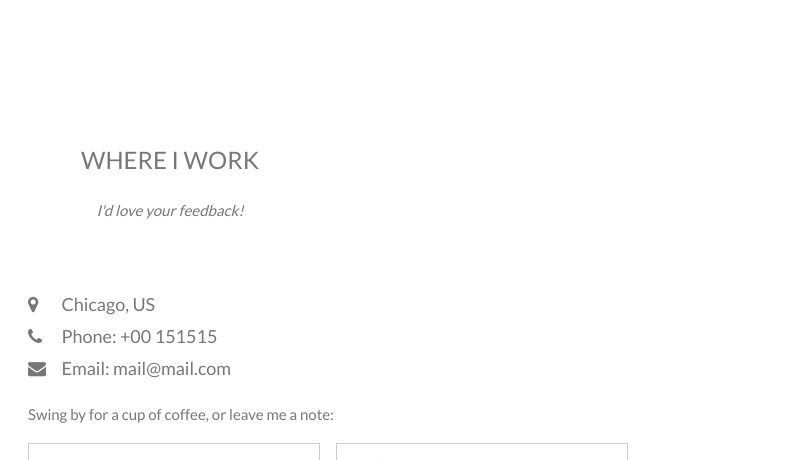
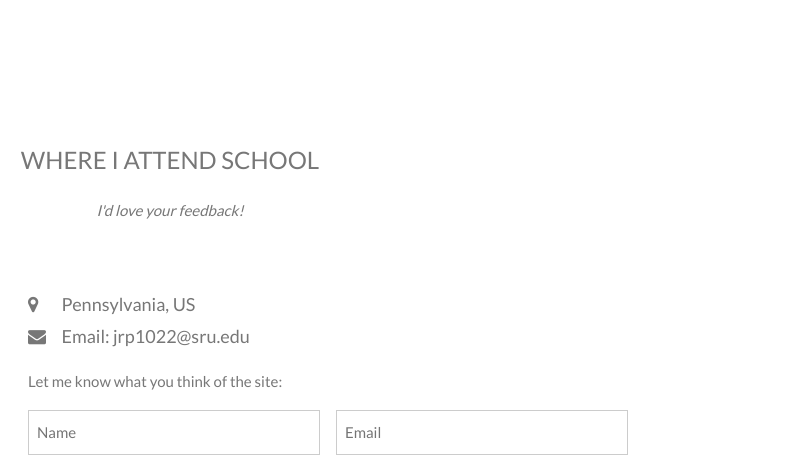
Before and after one commit to thep0under/thep0under.github.io, a plain HTML site: page index.html in a window 1280 px wide. Shown: the part 2680-3140 px from the top of the page, 470-1280 px from the left. Drawn offline with nearby package versions, Linux system fonts and the light colour scheme; some packages are replaced by stand-ins of ours.

Commit message:
Changed coordinates on google map, added useless drivel

```diff
--- a/index.html
+++ b/index.html
@@ -166,7 +166,7 @@ body, html {
 
 <!-- Container (Contact Section) -->
 <div class="w3-content w3-container w3-padding-64">
-  <h3 class="w3-center">WHERE I WORK</h3>
+  <h3 class="w3-center">WHERE I ATTEND SCHOOL</h3>
   <p class="w3-center"><em>I'd love your feedback!</em></p>
 
   <div class="w3-row w3-padding-32 w3-section">
@@ -176,11 +176,11 @@ body, html {
     </div>
     <div class="w3-col m8 w3-container w3-section">
       <div class="w3-large w3-margin-bottom">
-        <i class="fa fa-map-marker w3-hover-text-black" style="width:30px"></i> Chicago, US<br>
-        <i class="fa fa-phone w3-hover-text-black" style="width:30px"></i> Phone: +00 151515<br>
-        <i class="fa fa-envelope w3-hover-text-black" style="width:30px"> </i> Email: mail@mail.com<br>
+        <i class="fa fa-map-marker w3-hover-text-black" style="width:30px"></i> Pennsylvania, US<br>
+        <!-- <i class="fa fa-phone w3-hover-text-black" style="width:30px"></i> Phone: +00 151515<br> -->
+        <i class="fa fa-envelope w3-hover-text-black" style="width:30px"> </i> Email: jrp1022@sru.edu<br>
       </div>
-      <p>Swing by for a cup of coffee, or leave me a note:</p>
+      <p>Let me know what you think of the site:</p>
       <div class="w3-row-padding" style="margin:0 -16px 8px -16px">
         <div class="w3-half">
           <input class="w3-input w3-border w3-hover-light-grey" type="text" placeholder="Name">
@@ -203,7 +203,7 @@ body, html {
 <!-- Add Google Maps -->
 <script src="http://maps.googleapis.com/maps/api/js?key=AIzaSyBj5CXPPZ2exdaVLcdDvMP5HtOxBmk31ww"></script>
 <script>
-var myCenter = new google.maps.LatLng(38.7776857,-77.1352814);
+var myCenter = new google.maps.LatLng(41.059717, -80.050883);
 
 function initialize() {
 var mapProp = {
```
